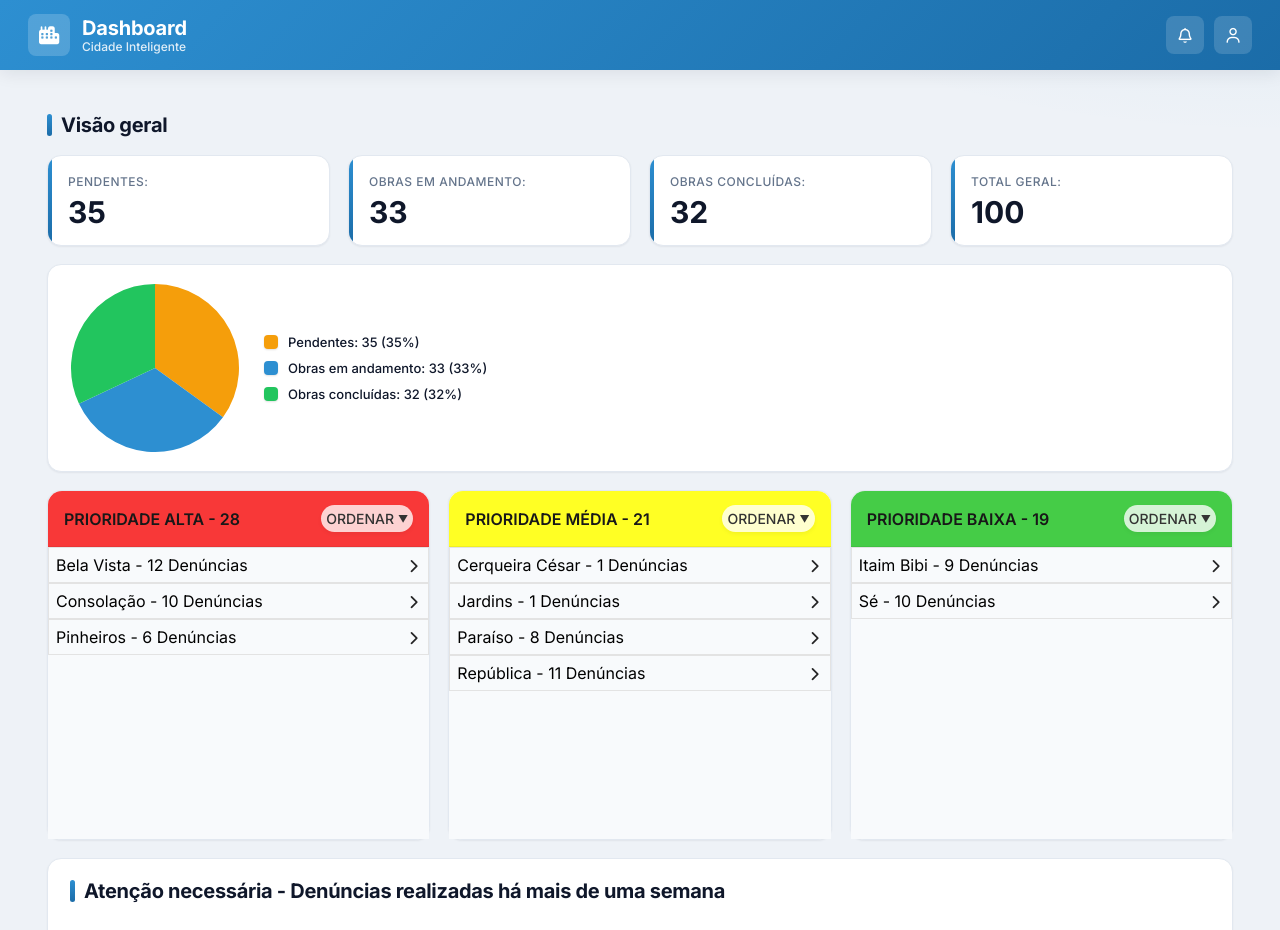
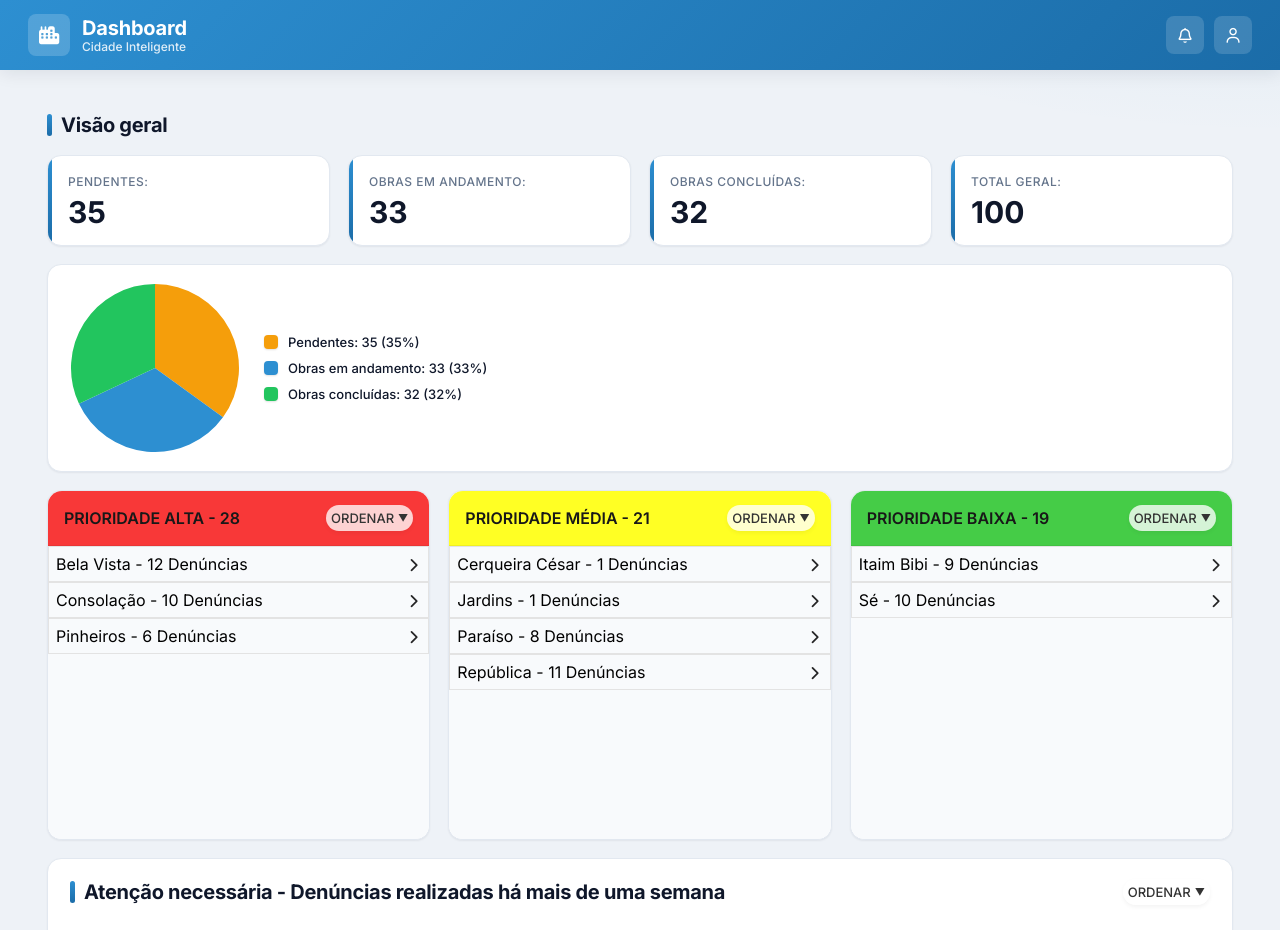
Before and after one commit to prjCidadeInteligente-Fatectq/cidade-inteligente, an Angular app: page /dashboard in a window 1280 px wide. Shown: the top 930 px of the page. Built offline with nearby package versions, Linux system fonts and the light colour scheme.

Commit message:
Make order-button component options flexible and implement the changes

```diff
--- a/src/app/home/home.component.css
+++ b/src/app/home/home.component.css
@@ -73,6 +73,13 @@
     height: 500px;
 }
 
+.section-header {
+    display: flex;
+    flex-direction: row;
+    justify-content: space-between;
+    align-items: center;
+}
+
 .container {
     overflow-y: auto;
 }
--- a/src/app/home/home.component.html
+++ b/src/app/home/home.component.html
@@ -7,7 +7,12 @@
 
     <main class="content">
         <section class="need-attention">
-            <h1 class="section-title">Atenção necessária - Denúncias realizadas há mais de uma semana</h1>
+            <article class="section-header">
+                <h1 class="section-title">Atenção necessária - Denúncias realizadas há mais de uma semana</h1>
+                <app-order-button optionThree="Mais antiga" optionFour="Menos antiga"
+                (SelectedOption)="OrderComplaints()"></app-order-button>
+            </article>
+
             <article class="container">
                 <app-need-attention [filteredComplaints]="complaints.filter(c => c.complaintStatus !== 'CONCLUÍDA')"></app-need-attention>
             </article>
--- a/src/app/home/home.component.ts
+++ b/src/app/home/home.component.ts
@@ -9,4 +9,8 @@ import { complaints } from '@shared/data/complaints'
 })
 export class HomeComponent {
   complaints = complaints;
+
+  OrderComplaints() {
+
+  }
 }
--- a/src/app/shared/components/neighborhoods/neighborhoods.component.ts
+++ b/src/app/shared/components/neighborhoods/neighborhoods.component.ts
@@ -14,9 +14,7 @@ interface NeighborhoodSummary {
         @for (item of uniqueNeighborhoods; track item.name;) {
             <button class="neighborhood" (click)="sendNeighborhood(item.name)">
                 <span>
-                    {{ item.name }}
-                    -
-                    {{ item.count }} Denúncias
+                    {{ item.name }} - {{ item.count }} Denúncias
                 </span>
 
                 <span class="open"><i class="fa-solid fa-chevron-up fa-rotate-90" style="color: #242425;"></i></span>
--- a/src/app/shared/components/order-button/order-button.component.css
+++ b/src/app/shared/components/order-button/order-button.component.css
@@ -7,7 +7,7 @@
     background-color: #ffffffc6;
     color: #333333;
     padding: 5px;
-    font-size: 14px;
+    font-size: 13px;
     font-weight: 500;
     border: none;
     cursor: pointer;
--- a/src/app/shared/components/order-button/order-button.component.ts
+++ b/src/app/shared/components/order-button/order-button.component.ts
@@ -1,4 +1,4 @@
-import { Component, EventEmitter, HostListener, Input, Output } from "@angular/core";
+import { Component, EventEmitter, HostListener, input, Input, Output } from "@angular/core";
 
 @Component({
     selector: 'app-order-button',
@@ -11,15 +11,23 @@ import { Component, EventEmitter, HostListener, Input, Output } from "@angular/c
             </button>
 
             <div class="dropdown-content" [class.show]="isMenuOpen">
-                    <button class="dropdown-item" (click)="SelectOption('A &rarr; Z')">A &rarr; Z</button>
-                    <button class="dropdown-item" (click)="SelectOption('Z &rarr; A')">Z &rarr; A</button>
-                    <button class="dropdown-item" (click)="SelectOption('Mais denúncias')">Mais denúncias</button>
-                    <button class="dropdown-item" (click)="SelectOption('Menos denúncias')">Menos denúncias</button>
+                @if (optionOne && optionTwo) {
+                    <button class="dropdown-item" (click)="SelectOption(optionOne + 'A &rarr; Z')">{{ optionOne }}</button>
+                    <button class="dropdown-item" (click)="SelectOption(optionTwo + 'Z &rarr; A')">{{ optionTwo }}</button>
+                }
+
+                <button class="dropdown-item" (click)="SelectOption(optionThree)">{{ optionThree }}</button>
+                <button class="dropdown-item" (click)="SelectOption(optionFour)">{{ optionFour }}</button>
             </div>
         </div>
     `
 })
 export class OrderButtonComponent {
+    @Input() optionOne: string = '';
+    @Input() optionTwo: string = '';
+    @Input() optionThree: string = '';
+    @Input() optionFour: string = '';
+
     @Input() isMenuOpen: boolean = false;
     @Output() MenuChanges = new EventEmitter<boolean>();
     @Output() SelectedOption = new EventEmitter<string>();
--- a/src/app/shared/components/priority-cards/priority-cards.component.css
+++ b/src/app/shared/components/priority-cards/priority-cards.component.css
@@ -68,6 +68,7 @@
     min-height: 0;
     overflow-y: auto;
     background: var(--color-surface-muted);
+    border-radius: 0 0 var(--radius) var(--radius);
 }
 
 @media (max-width: 900px) {
--- a/src/app/shared/components/priority-cards/priority-cards.component.html
+++ b/src/app/shared/components/priority-cards/priority-cards.component.html
@@ -8,6 +8,8 @@
                     (SelectedOption)="OrderComplaints()"
                     (MenuChanges)="toggleMenu(priority.name, $event)"
                     [isMenuOpen]="activeMenuPriority === priority.name"
+                    optionOne="A &rarr; Z" optionTwo=" Z &rarr; A"
+                    optionThree="Mais denúncias" optionFour="Menos denúncias"
                     >
                 </app-order-button>
             </header>
```
